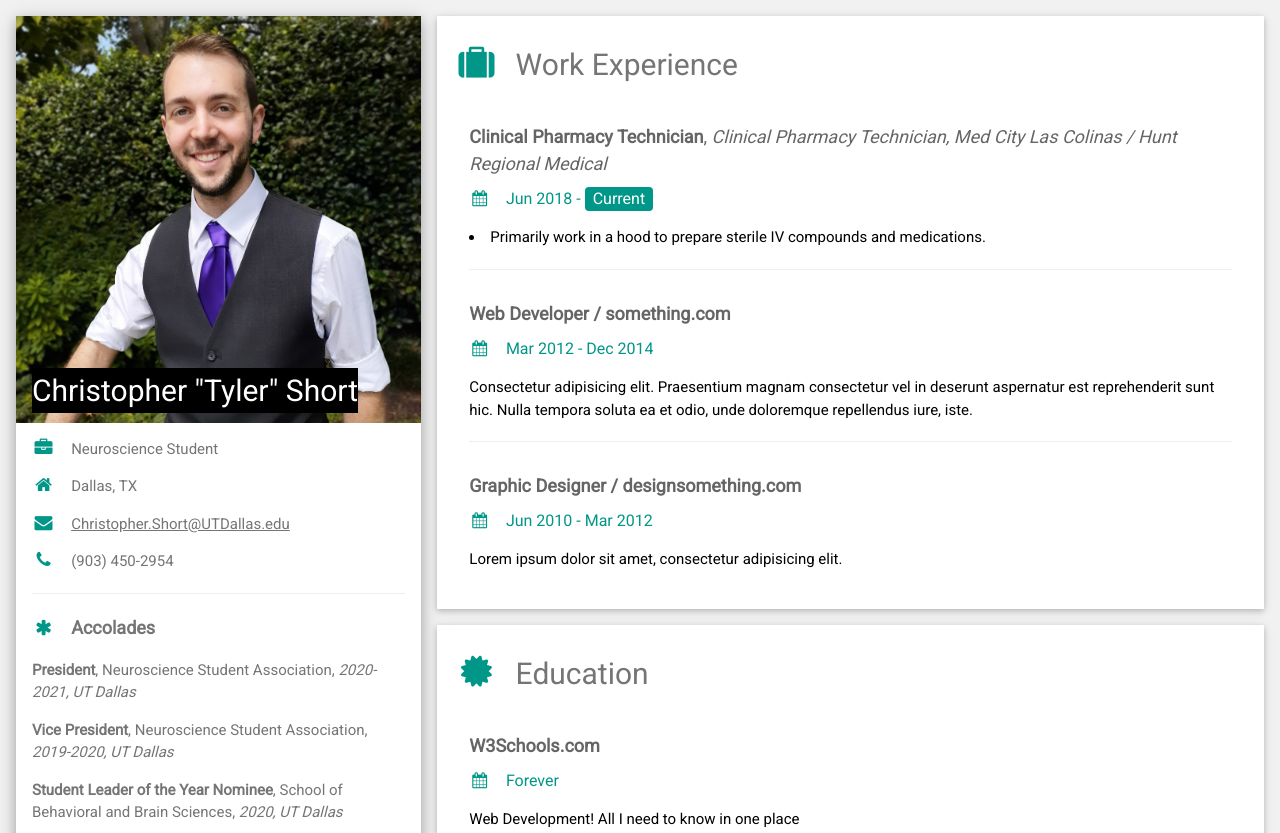
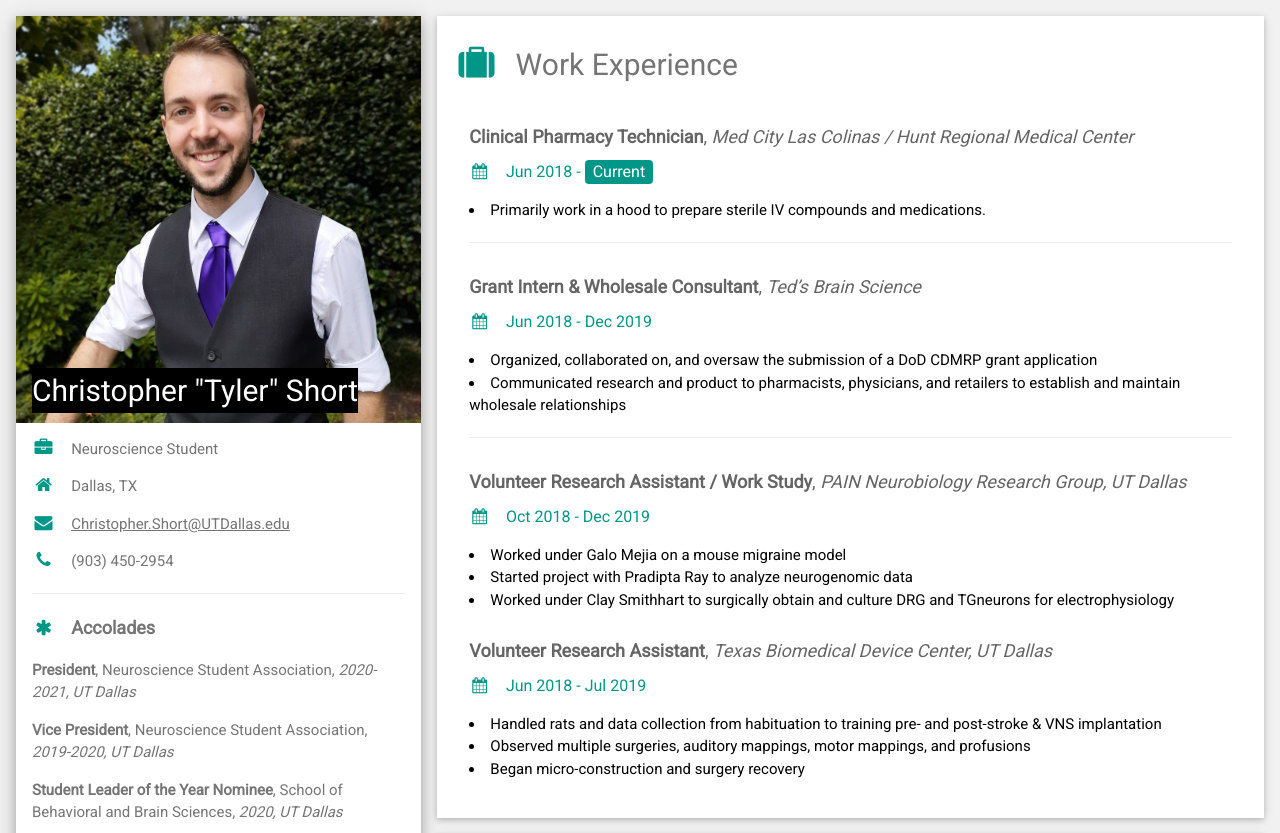
Before and after one commit to AceTylerCholine/acetylercholine_website, a plain HTML site: page index.html in a window 1280 px wide. Shown: the top 833 px of the page. Drawn offline with nearby package versions, Linux system fonts and the light colour scheme.

Commit message:
Update index.html

```diff
--- a/index.html
+++ b/index.html
@@ -85,7 +85,7 @@ html,body,h1,h2,h3,h4,h5,h6 {font-family: "Roboto", sans-serif}
       <div class="w3-container w3-card w3-white w3-margin-bottom">
         <h2 class="w3-text-grey w3-padding-16"><i class="fa fa-suitcase fa-fw w3-margin-right w3-xxlarge w3-text-teal"></i>Work Experience</h2>
         <div class="w3-container">
-          <h5 class="w3-opacity"><b>Clinical Pharmacy Technician</b>, <i>Clinical Pharmacy Technician, Med City Las Colinas / Hunt Regional Medical</i></h5>
+          <h5 class="w3-opacity"><b>Clinical Pharmacy Technician</b>, <i>Med City Las Colinas / Hunt Regional Medical Center</i></h5>
           <h6 class="w3-text-teal"><i class="fa fa-calendar fa-fw w3-margin-right"></i>Jun 2018 - <span class="w3-tag w3-teal w3-round">Current</span></h6>
           <p>
 			<li>Primarily work in a hood to prepare sterile IV compounds and medications.</li>
@@ -93,16 +93,33 @@ html,body,h1,h2,h3,h4,h5,h6 {font-family: "Roboto", sans-serif}
           <hr>
         </div>
         <div class="w3-container">
-          <h5 class="w3-opacity"><b>Web Developer / something.com</b></h5>
-          <h6 class="w3-text-teal"><i class="fa fa-calendar fa-fw w3-margin-right"></i>Mar 2012 - Dec 2014</h6>
-          <p>Consectetur adipisicing elit. Praesentium magnam consectetur vel in deserunt aspernatur est reprehenderit sunt hic. Nulla tempora soluta ea et odio, unde doloremque repellendus iure, iste.</p>
+          <h5 class="w3-opacity"><b>Grant Intern & Wholesale Consultant</b>, <i>Ted’s Brain Science</i></h5>
+          <h6 class="w3-text-teal"><i class="fa fa-calendar fa-fw w3-margin-right"></i>Jun 2018 - Dec 2019</h6>
+          <p>
+			<li>Organized, collaborated on, and oversaw the submission of a DoD CDMRP grant application</li>
+			<li>Communicated research and product to pharmacists, physicians, and retailers to establish and maintain wholesale relationships</li>
+		  </p>
           <hr>
         </div>
         <div class="w3-container">
-          <h5 class="w3-opacity"><b>Graphic Designer / designsomething.com</b></h5>
-          <h6 class="w3-text-teal"><i class="fa fa-calendar fa-fw w3-margin-right"></i>Jun 2010 - Mar 2012</h6>
-          <p>Lorem ipsum dolor sit amet, consectetur adipisicing elit. </p><br>
+          <h5 class="w3-opacity"><b>Volunteer Research Assistant / Work Study</b>, <i>PAIN Neurobiology Research Group, UT Dallas</i></h5>
+          <h6 class="w3-text-teal"><i class="fa fa-calendar fa-fw w3-margin-right"></i>Oct 2018 - Dec 2019</h6>
+          <p>
+			<li>Worked under Galo Mejia on a mouse migraine model</li>
+			<li>Started project with Pradipta Ray to analyze neurogenomic data</li>
+			<li>Worked under Clay Smithhart to surgically obtain and culture DRG and TGneurons for electrophysiology</li>
+		  </p>
         </div>
+        <div class="w3-container">
+          <h5 class="w3-opacity"><b>Volunteer Research Assistant</b>, <i>Texas Biomedical Device Center, UT Dallas</i></h5>
+          <h6 class="w3-text-teal"><i class="fa fa-calendar fa-fw w3-margin-right"></i>Jun 2018 - Jul 2019</h6>
+          <p>
+			<li>Handled rats and data collection from habituation to training pre- and post-stroke & VNS implantation</li>
+			<li>Observed multiple surgeries, auditory mappings, motor mappings, and profusions</li>
+			<li>Began micro-construction and surgery recovery</li>
+		  </p>
+        </div>
+		  <br>
       </div>
 
       <div class="w3-container w3-card w3-white">
```
